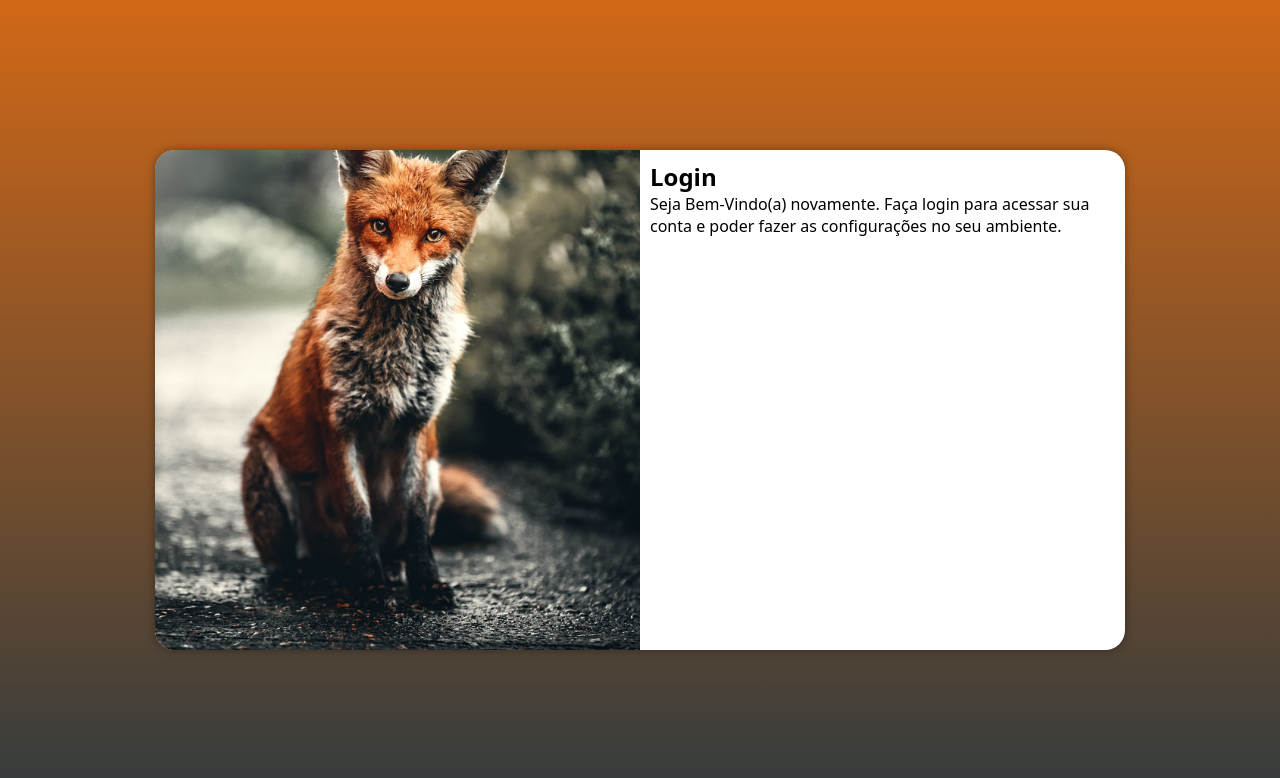
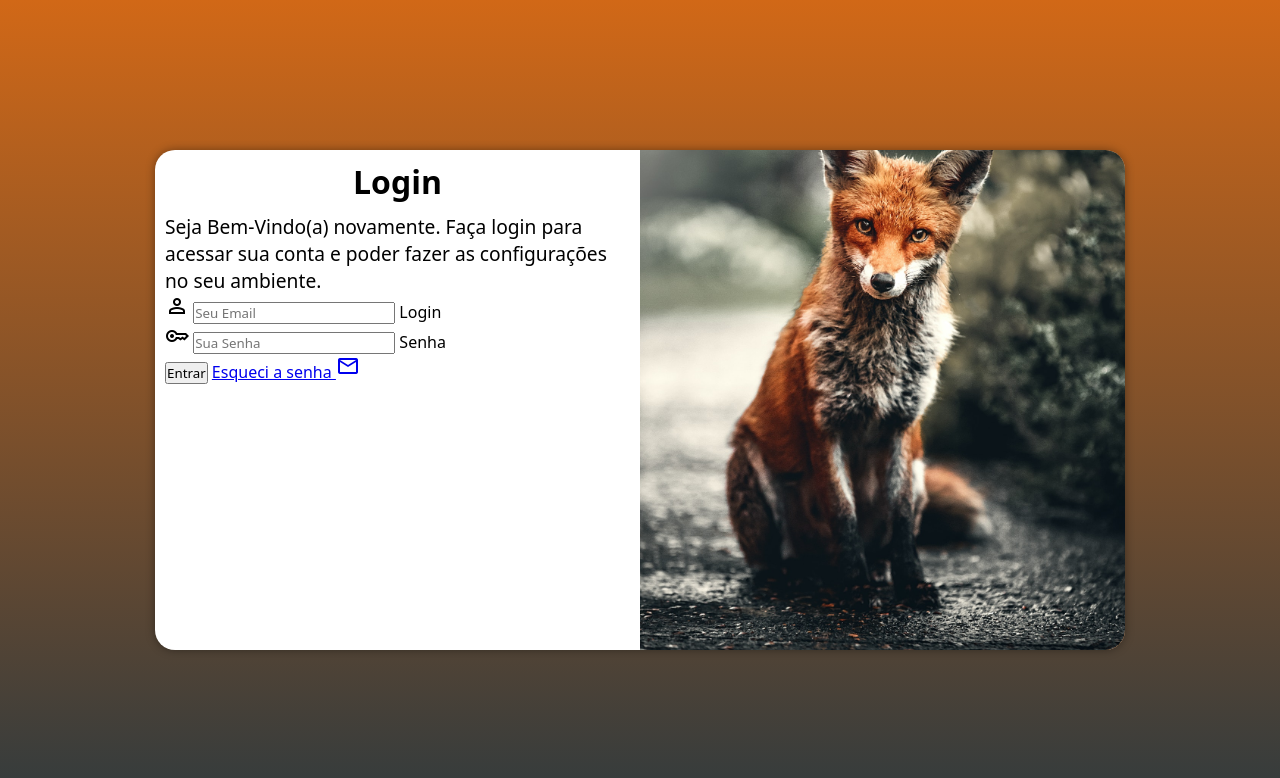
Before and after one commit to JoaoVitorDomingos/projeto-login, a plain HTML site: page index.html in a window 1280 px wide. Drawn offline with nearby package versions, Linux system fonts and the light colour scheme.

Commit message:
adicionei o formulario

```diff
--- a/estilos/media-query.css
+++ b/estilos/media-query.css
@@ -34,13 +34,21 @@
     }
 
     section#login > div#imagem {
-        float: left;
+        float: right;
         width: 50%;
         height: 100%;
     }
 
     section#login > div#formulario {
-        float: right;
+        float: left;
         width: 50%;
     }
+
+    div#formulario > h1 {
+        font-size: 2em;
+    }
+
+    div#formulario > p {
+        font-size: 1.2em;
+    }
 }
--- a/estilos/style.css
+++ b/estilos/style.css
@@ -66,3 +66,12 @@ section#login > div#formulario {
 
     padding: 10px;
 }
+
+div#formulario > h1 {
+    text-align: center;
+    margin-bottom: 10px;
+}
+
+div#formulario > p {
+    font-size: 0.8em;
+}
--- a/index.html
+++ b/index.html
@@ -5,6 +5,7 @@
     <meta http-equiv="X-UA-Compatible" content="IE=edge">
     <meta name="viewport" content="width=device-width, initial-scale=1.0">
     <title>Login</title>
+    <link href="https://fonts.googleapis.com/css2?family=Material+Symbols+Outlined" rel="stylesheet" />
     <link rel="stylesheet" href="estilos/style.css">
     <link rel="stylesheet" href="estilos/media-query.css">
 </head>
@@ -22,7 +23,25 @@
 
                 <p>Seja Bem-Vindo(a) novamente. Faça login para acessar sua conta e poder fazer as configurações no seu ambiente.</p>
 
-                <form action="login.php" method="post">
+                <form action="login.php" method="post" autocomplete="on">
+
+                    <div class="campo">
+                        <span class="material-symbols-outlined">person</span>
+                        <input type="email" name="login" id="ilogin" placeholder="Seu Email" autocomplete="email" required maxlength="30">
+                        <label for="ilogin">Login</label>
+                    </div>
+
+                    <div class="campo">
+                        <span class="material-symbols-outlined">key</span>
+                        <input type="password" name="senha" id="isenha" placeholder="Sua Senha" autocomplete="current-password" required minlength="8" maxlength="20">
+                        <label for="isenha">Senha</label>
+                    </div>
+
+                    <input type="submit" value="Entrar">
+
+                    <a href="esqueci.html">
+                        Esqueci a senha <span class="material-symbols-outlined">mail</span>
+                    </a>
 
                 </form>
 
```
